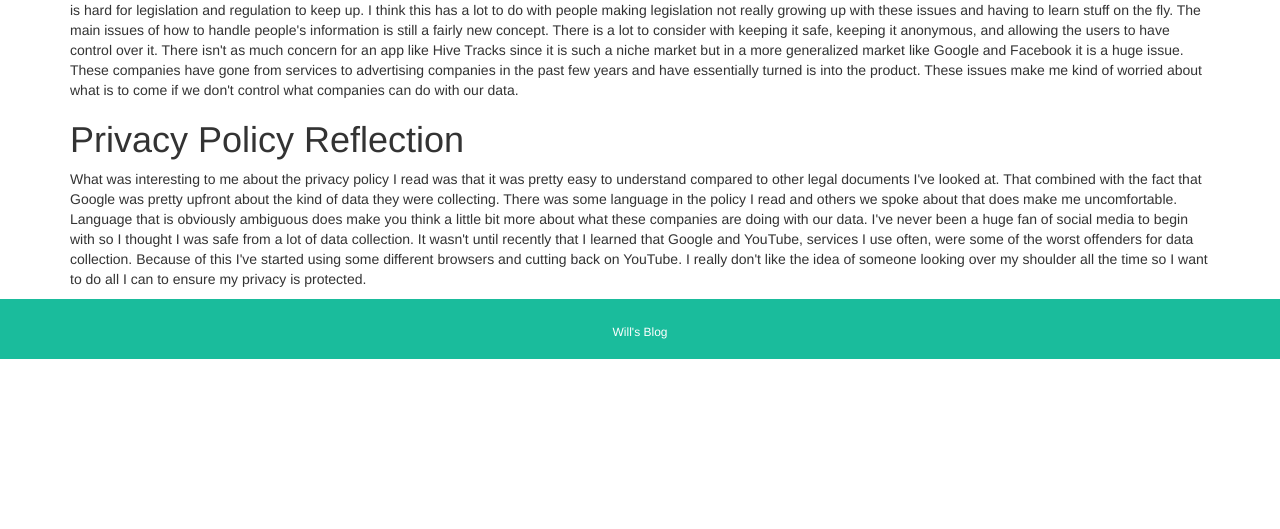
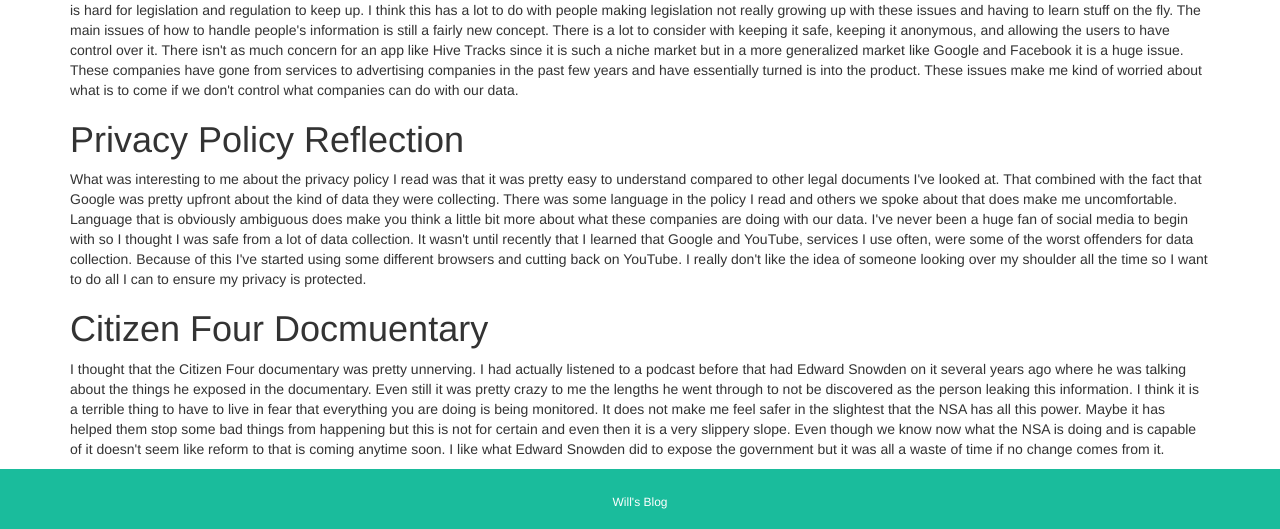
Before and after one commit to kepleywl/kepleywl.github.io, a plain HTML site: page index.html in a window 1280 px wide. Shown: the part 659-1188 px from the top of the page. Before the commit the page ends 1018 px from the top, so only its background shows below. Drawn offline with nearby package versions, Linux system fonts and the light colour scheme.

Commit message:
citizen four reaction

```diff
--- a/index.html
+++ b/index.html
@@ -62,6 +62,14 @@
             using some different browsers and cutting back on YouTube. I really don't like the idea of someone looking over my shoulder all the time so I want to do all I can to ensure my privacy is protected.
         </p>
 
+        <h1>Citizen Four Docmuentary</h1>
+        <p>
+            I thought that the Citizen Four documentary was pretty unnerving. I had actually listened to a podcast before that had Edward Snowden on it several years ago where he was talking about the things he exposed in the documentary. Even still it was pretty crazy
+            to me the lengths he went through to not be discovered as the person leaking this information. I think it is a terrible thing to have to live in fear that everything you are doing is being monitored. It does not make me feel safer in the slightest that the NSA
+            has all this power. Maybe it has helped them stop some bad things from happening but this is not for certain and even then it is a very slippery slope. Even though we know now what the NSA is doing and is capable of it doesn't seem like reform to that is coming
+            anytime soon. I like what Edward Snowden did to expose the government but it was all a waste of time if no change comes from it.
+        </p>
+
 
     </div>
     <div class="footer-padding"></div>
```
